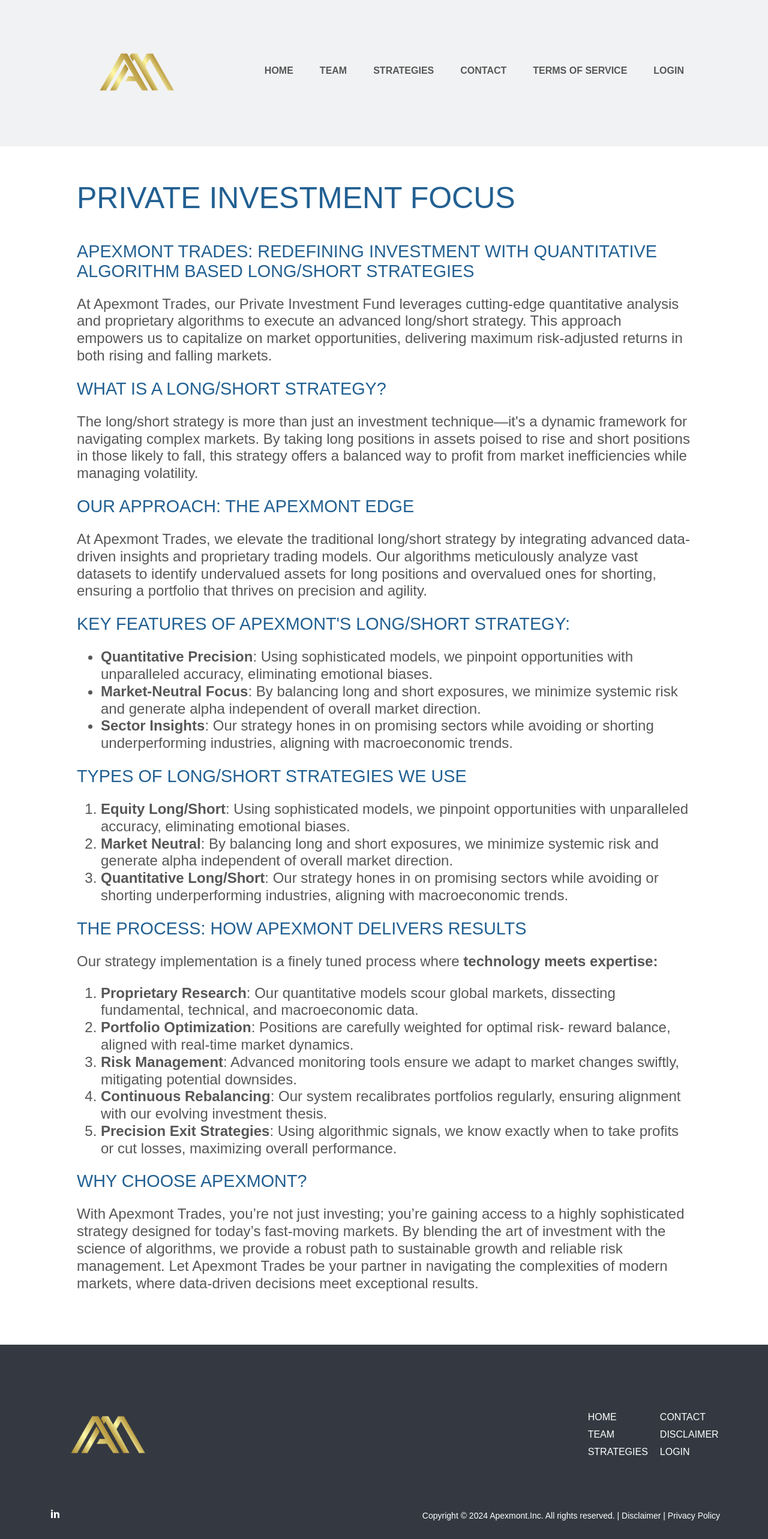
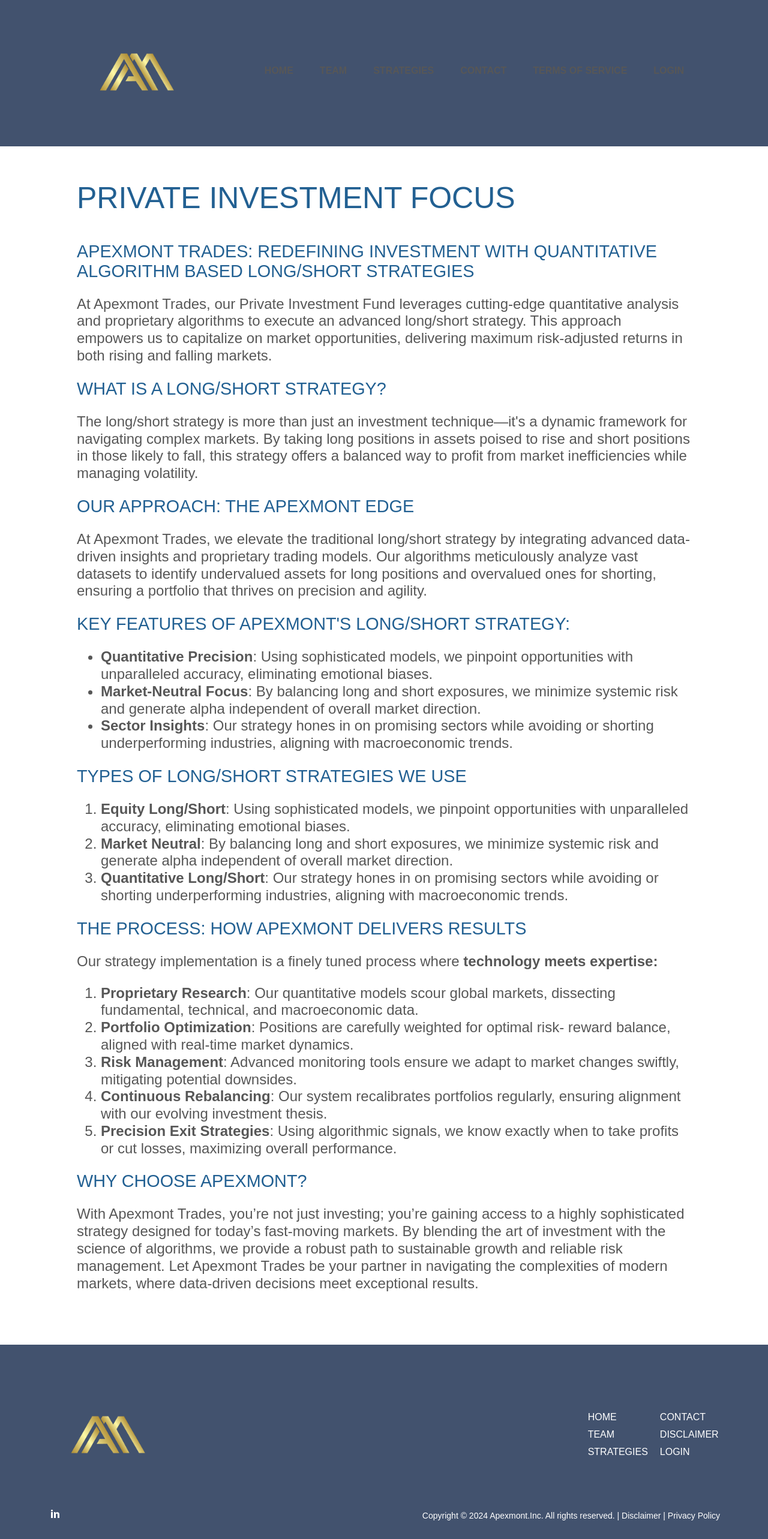
Before and after one commit to fun-minion/apexmont, a React (Create React App) app: page /private-investment-focus in a window 1280 px wide. Shown: the top 2566 px of the page at 60% size. Built offline with nearby package versions, Linux system fonts and the light colour scheme.

Commit message:
updated header & footer background

```diff
--- a/src/components/footer/index.scss
+++ b/src/components/footer/index.scss
@@ -5,7 +5,7 @@
   right: 0;
   align-items: center;
   padding: 50px 20px;
-  background-color: #343941;
+  background-color: #42526E;
   /* Semi-transparent background */
   color: white;
   font-size: 14px;
--- a/src/components/header/index.jsx
+++ b/src/components/header/index.jsx
@@ -31,7 +31,7 @@
     ]
 
     return (
-        <div className='header' style={{ background: isHome ? 'rgba(108, 167, 255, 0.53)' : '#F1F2F3' }}>
+        <div className='header' style={{ background: isHome ? 'rgba(66, 82, 110, 0.3)' : '#42526E' }}>
             <div className='logo'>
                 <img src={logo} />
             </div>
```
